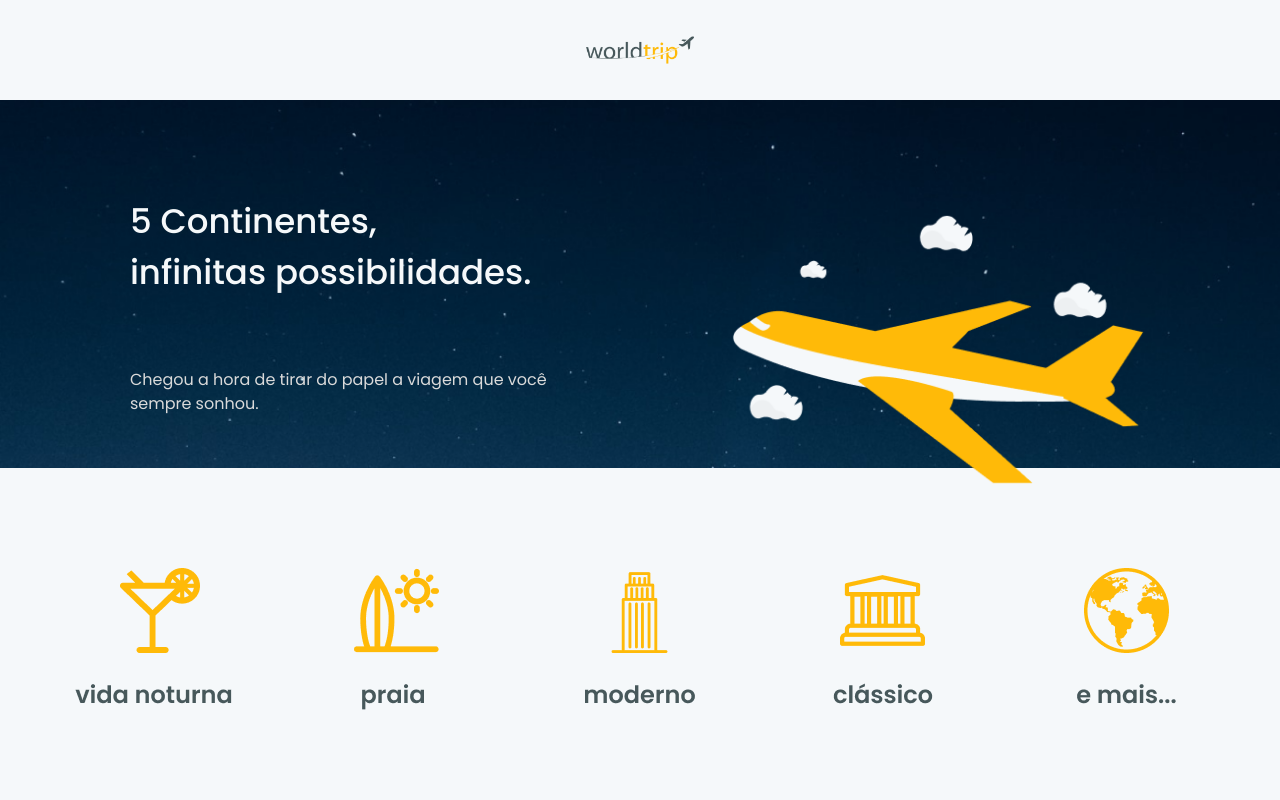
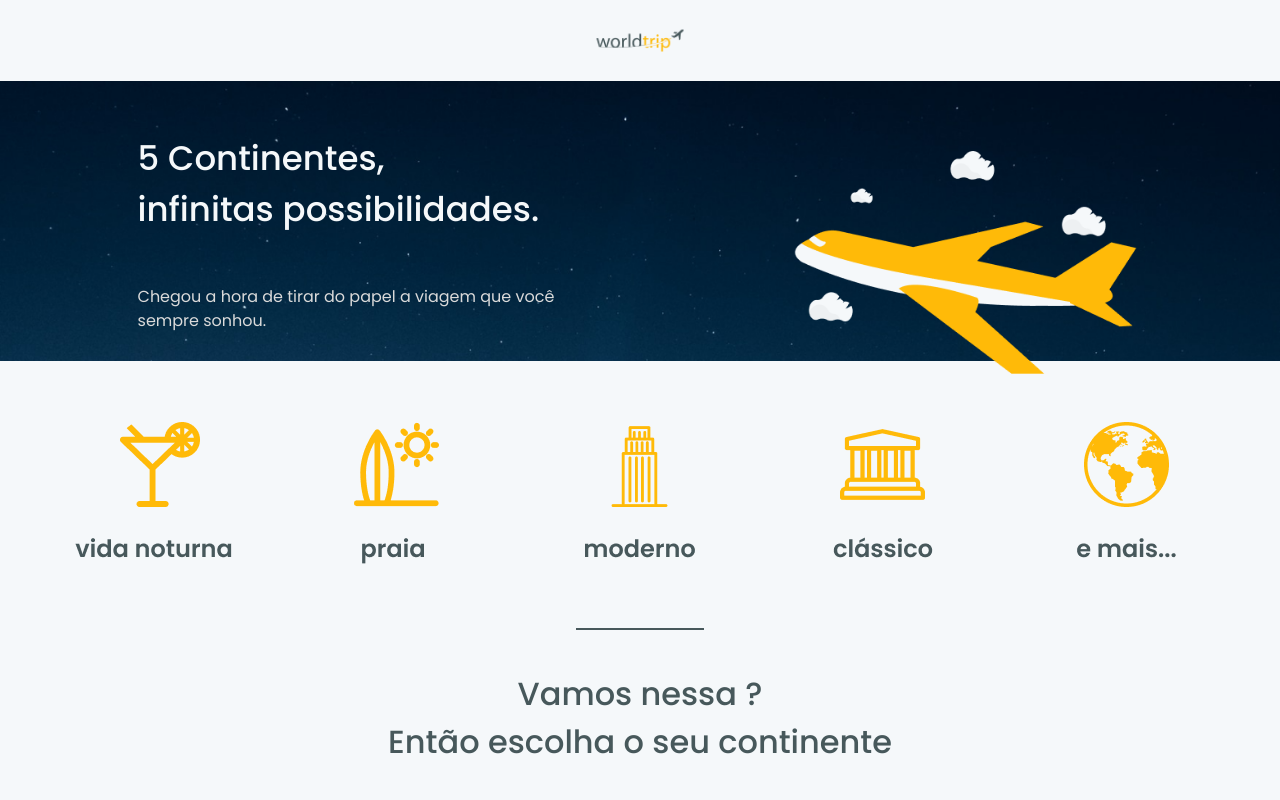
Before and after one commit to tallesv/worldtrip, a Next.js app: page / in a window 1280 px wide. Shown: the top 800 px of the page. Built offline with nearby package versions, Linux system fonts and the light colour scheme.

Commit message:
fix: fix components size

```diff
--- a/src/components/Header.tsx
+++ b/src/components/Header.tsx
@@ -3,7 +3,7 @@ import { Flex, Image } from '@chakra-ui/react'
 export function Header() {
 
   return (
-    <Flex h={["65", "100"]} justifyContent="center">
+    <Flex h={[50, 81]} justifyContent="center">
       <Image src="logo.png" alt="logo" />
     </Flex>
   )
--- a/src/pages/index.tsx
+++ b/src/pages/index.tsx
@@ -17,16 +17,16 @@ const Home: NextPage = () => {
       <Header />
 
       <Flex
-        h={["163", "368"]}
-        p={["4", "10"]}
+        h={["163", "280"]}
+        p={["5", "5"]}
         bgImage="url(/background.png)"
         bgSize="cover"
         bgRepeat="no-repeat"
         justifyContent={{base: "center", lg: "space-around" }}
       >
         <Flex
-          mt={["2", "14"]}
-          mb={["1", "3"]}
+          mt={["2", "8"]}
+          mb={["1", "2"]}
           flexDirection="column"
           justifyContent="space-between"
         >
@@ -43,10 +43,10 @@ const Home: NextPage = () => {
           </Text>
         </Flex>
 
-        { isWideVersion && <Image src="airplane.png" alt="airplane" position="relative" top="65" />}
+        { isWideVersion && <Image src="airplane.png" alt="airplane" position="relative" top="41" />}
       </Flex>
 
-      <Box maxW={["400", "1560"]} my={[30, 100]} mx="auto" px="10">
+      <Box maxW={["400", "1560"]} my={[5, 61]} mx="auto" px="10">
         <SimpleGrid gap="4" minChildWidth="120px" justifyItems='center'>
           <TravelType src="nightlife" />
           <TravelType src="beach" />
```
